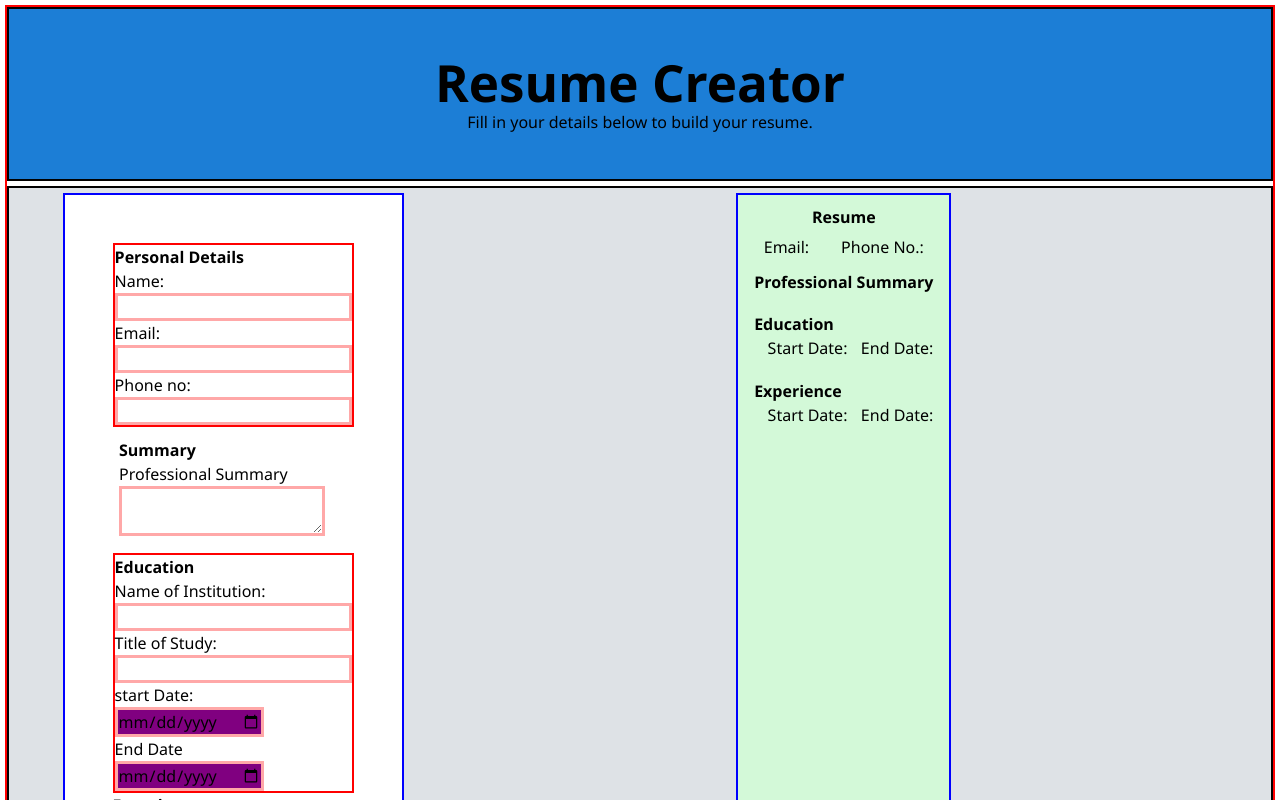
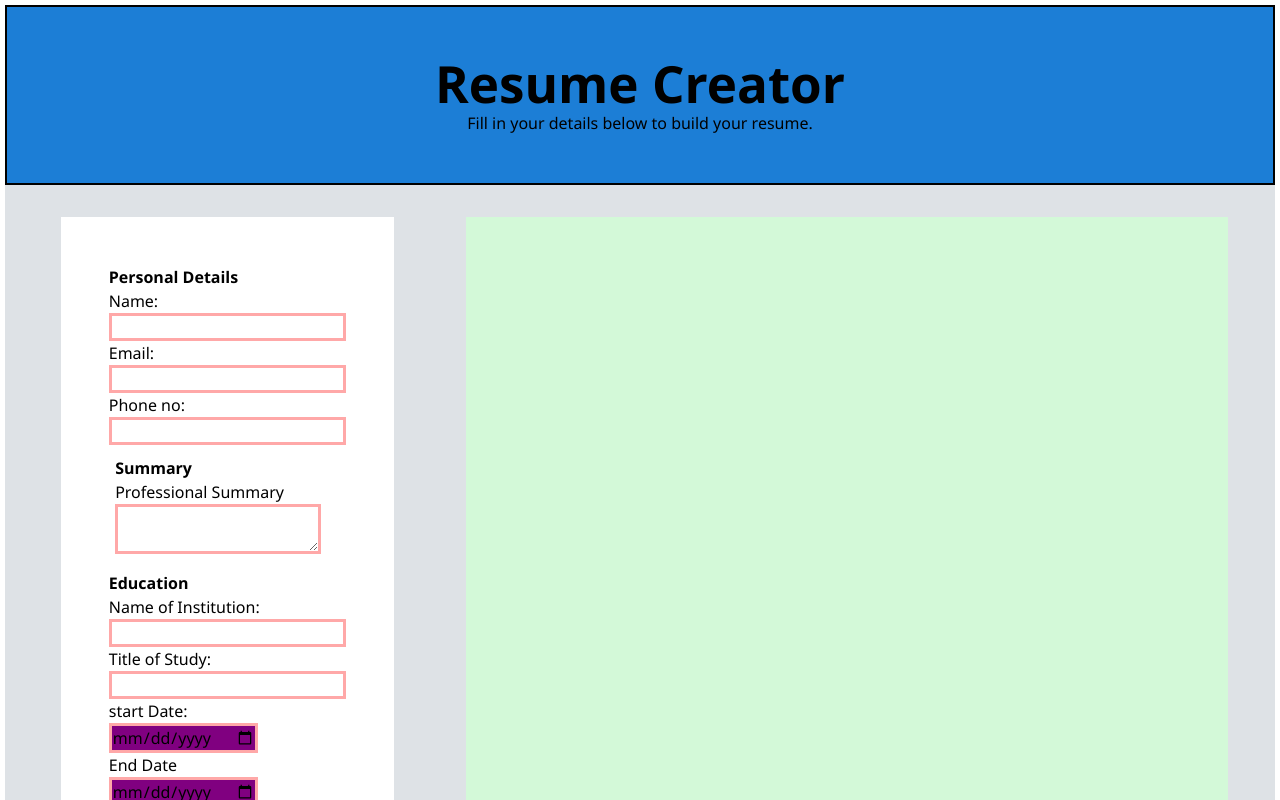
Before and after one commit to davynyakinyua/cv-application, a React (Vite) app: page / in a window 1280 px wide. Shown: the top 800 px of the page. Built offline with nearby package versions, Linux system fonts and the light colour scheme.

Commit message:
Clear resume display if form has not been submitted

```diff
--- a/src/App.css
+++ b/src/App.css
@@ -2,8 +2,6 @@
   width:100vw;
   background-color:white;
   margin:5px;
-  border:2px solid red;
   display:grid;
   grid-template-rows:1fr 6fr 1fr;
-  gap:5px;
 }
--- a/src/components/main/mainContainer.css
+++ b/src/components/main/mainContainer.css
@@ -1,11 +1,10 @@
 /* styles for the main container component*/
 .main-container {
-    border:2px solid black;
     background-color:#dee2e6;
     grid-row:2/3;
     display:grid;
     grid-template-columns: 35% 60%;
-    padding:5px;
+    padding:2rem 0 2rem;
     gap:1rem;
     justify-items: center;
 
@@ -14,29 +13,12 @@
 
 /* styles for the form on mainContainer.jsx*/
 form {
-    border:2px solid blue;
     padding:3rem;
     background-color:white;
 }
 
-/* styles for the display board of the resume in the mainContainer.jsx*/
-.display {
-    border:2px solid blue;
-}
-
-/* styles for info.jsx component*/
-.info {
-    border:2px solid red;
-}
-
-/* styles for education component education.jsx*/
-.education {
-    border:2px solid red;
-}
-
 /* styles for buttons */
 .buttons {
-    border:2px solid black;
     display:flex;
     gap:0.5rem;
 }
@@ -103,12 +85,15 @@ input[type="date"] {
     background-color:purple;
 }
 
-
+.display {
+    width:100%;
+}
 .output {
     height:100%;
     padding:0.6rem;
     text-align: center;
     background-color:#d3f9d8;
+    width:100%;
 }
 
 .details {
--- a/src/components/main/mainContainer.jsx
+++ b/src/components/main/mainContainer.jsx
@@ -40,6 +40,7 @@ function MainComponent (){
         console.log('Data:',data);
     }
 
+
     return (
         <div className="main-container">
             <FormProvider>
@@ -55,33 +56,33 @@ function MainComponent (){
             <div className="display">
                 <div className="output">
                     <div className="title-display">
-                        <h2> Resume</h2>
+                        <h2>{data.username ? "Resume" : ''}</h2>
                         <p>{data.username || ''}</p>
                     </div>
                     <div className="details">
-                        <p>Email: {data.email || ''}</p>
-                        <p>Phone No.: {data.phone || ''}</p>
+                        <p>{data.email?"Email:" : ''} {data.email || ''}</p>
+                        <p>{data.phone?'Phone No.:' : ''} {data.phone || ''}</p>
                     </div>
                     <div className="summary">
-                        <h3>Professional Summary</h3>
+                        <h3>{data.summary?'Professional Summary':''}</h3>
                         <p>{data.summary || ''}</p>
                     </div>
                     <div className="edu-display">
-                        <h4>Education</h4>
+                        <h4>{data.title?'Education':''}</h4>
                         <p>{data.title || ''}</p>
                         <div className="timeline">
                             <p>{data.institution || ''}</p>
-                            <p>Start Date: {data.schoolStartDate || ''}</p>
-                            <p>End Date: {data.schoolEndDate || ''}</p>
+                            <p>{data.schoolStartDate?'Start Date:':''} {data.schoolStartDate || ''}</p>
+                            <p>{data.schoolEndDate?'End Date:':''} {data.schoolEndDate || ''}</p>
                         </div>
                     </div>
                     <div className="expe-display">
-                        <h5>Experience</h5>
+                        <h5>{data.position?'Experience':''}</h5>
                         <p>{data.position || ''}</p>
                         <div className="timeline">
                             <p>{data.company || ''}</p>
-                            <p>Start Date: {data.jobStartDate || ''}</p>
-                            <p>End Date: {data.jobEndDate || ''}</p>
+                            <p>{data.jobStartDate?'Start Date:':''} {data.jobStartDate || ''}</p>
+                            <p>{data.jobEnd?'End Date:':''} {data.jobEndDate || ''}</p>
                         </div>
                         <ResponsibilitiesList responsibilities={data.responsibilities}/>
                     </div>
```
